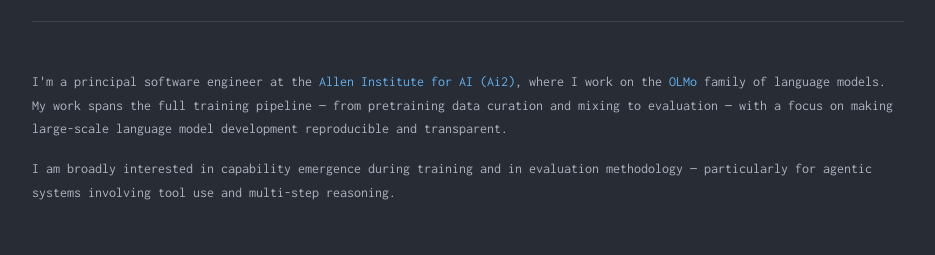
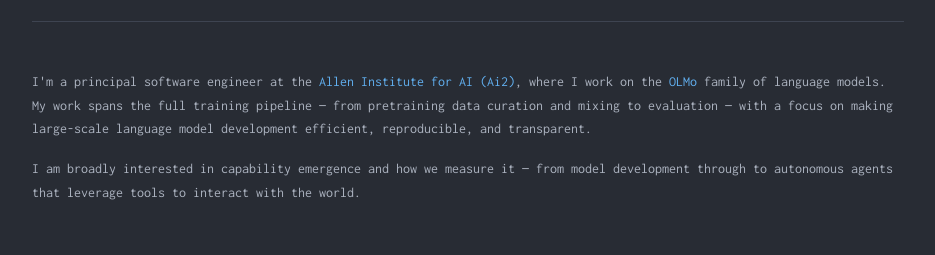
Before and after one commit to undfined/undfined.github.io, a website: page index.html in a window 1280 px wide. Shown: the part 185-440 px from the top of the page, without its empty margins (172-1107 px from the left). Drawn offline with Linux system fonts and the light colour scheme.

Commit message:
More language tweaks (#13)

```diff
--- a/index.html
+++ b/index.html
@@ -41,10 +41,10 @@
       <!-- Research -->
       <section>
         <p>
-          I'm a principal software engineer at the <a href="https://allenai.org" target="_blank" rel="noopener noreferrer">Allen Institute for AI (Ai2)</a>, where I work on the <a href="https://allenai.org/olmo" target="_blank" rel="noopener noreferrer">OLMo</a> family of language models. My work spans the full training pipeline &mdash; from pretraining data curation and mixing to evaluation &mdash; with a focus on making large-scale language model development reproducible and transparent.
+          I'm a principal software engineer at the <a href="https://allenai.org" target="_blank" rel="noopener noreferrer">Allen Institute for AI (Ai2)</a>, where I work on the <a href="https://allenai.org/olmo" target="_blank" rel="noopener noreferrer">OLMo</a> family of language models. My work spans the full training pipeline &mdash; from pretraining data curation and mixing to evaluation &mdash; with a focus on making large-scale language model development efficient, reproducible, and transparent.
         </p>
         <p>
-          I am broadly interested in capability emergence during training and in evaluation methodology — particularly for agentic systems involving tool use and multi-step reasoning.
+          I am broadly interested in capability emergence and how we measure it — from model development through to autonomous agents that leverage tools to interact with the world.
         </p>
       </section>
 
```
